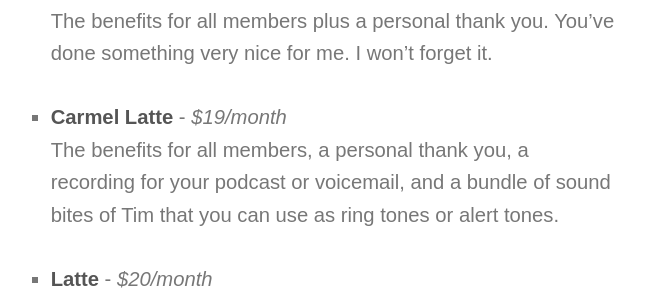
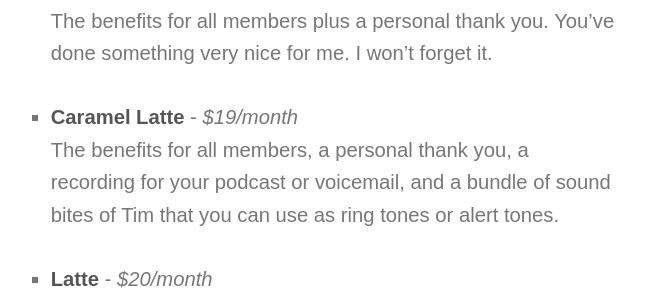
Before and after one commit to xavibenjamin/ttimsmith.com, a Jekyll site: the page built from membership.md, in a window 1280 px wide and 900 px high, scrolled down 879 px. Shown: the part 154-452 px from the top of the window, without its empty margins (325-971 px from the left). Built offline with Jekyll 4.4.1, drawn with Linux system fonts in a browser that asks for light colours; nearby versions of some CDN libraries; a script that is not in the unit is left out.

Commit message:
Fixing the spelling of Caramel

```diff
--- a/membership.md
+++ b/membership.md
@@ -20,7 +20,7 @@ Members of all levels will receive weekly updates containing information and aud
 - **Americano** - *$5/month*
    The benefits for all members plus a personal thank you. You've done something very nice for me. I won't forget it.
 
-- **Carmel Latte** - *$19/month*
+- **Caramel Latte** - *$19/month*
    The benefits for all members, a personal thank you, a recording for your podcast or voicemail, and a bundle of sound bites of Tim that you can use as ring tones or alert tones.
 
 - **Latte** - *$20/month*
```
Also changed, not shown: 1 other file.
